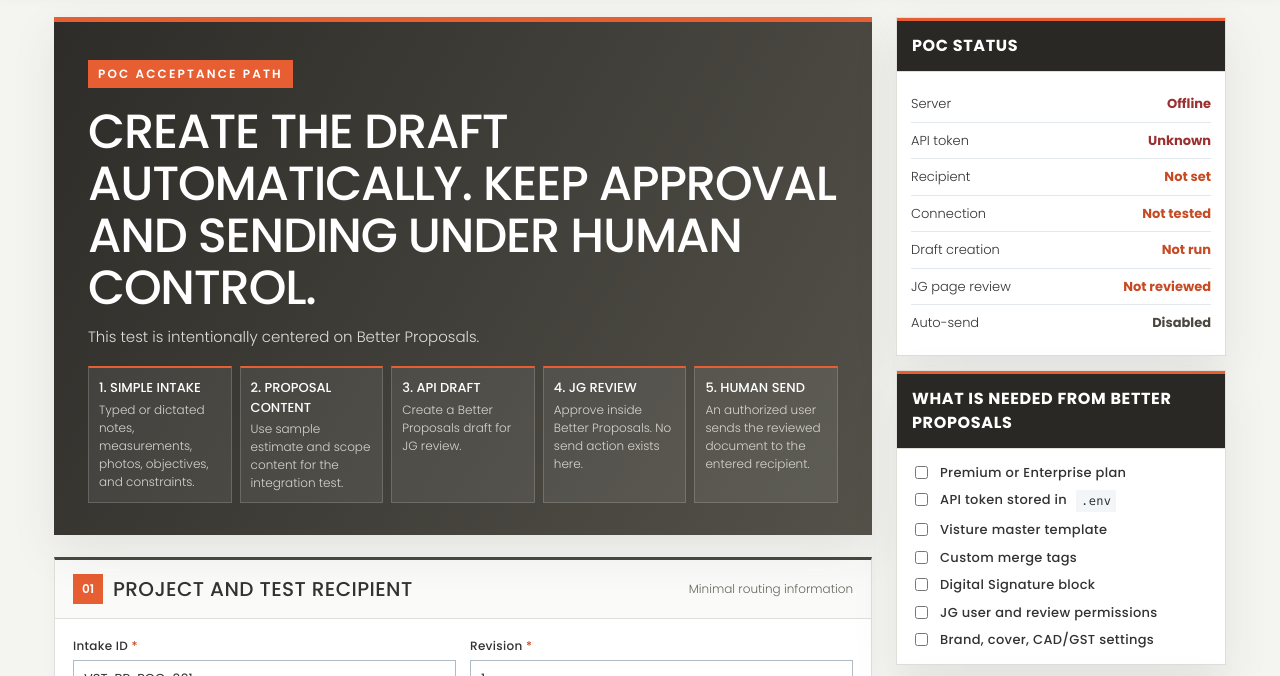
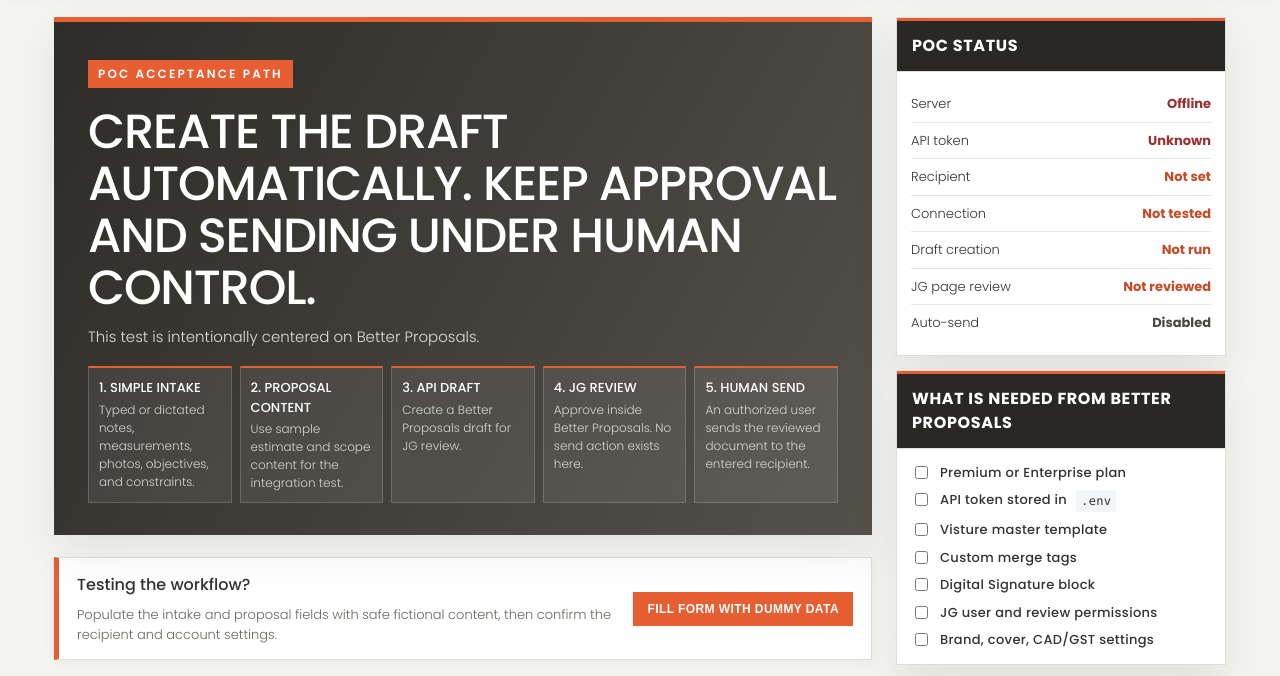
Before and after one commit to jem-visture/intake-form, a website: page public/index.html in a window 1280 px wide. Shown: the part 108-784 px from the top of the page. Drawn offline with Linux system fonts and the light colour scheme; no server answers.

Commit message:
Move dummy data action to form start

```diff
--- a/public/index.html
+++ b/public/index.html
@@ -292,6 +292,26 @@
 
     .actions { display: flex; flex-wrap: wrap; gap: 8px; margin-top: 14px; }
 
+    .form-start-actions {
+      display: flex;
+      align-items: center;
+      justify-content: space-between;
+      gap: 16px;
+      margin: 0 0 20px;
+      padding: 15px 18px;
+      background: #fff;
+      border: 1px solid var(--line);
+      border-left: 5px solid var(--blue);
+      box-shadow: 0 5px 15px rgba(50,50,50,.04);
+    }
+
+    .form-start-actions p { margin: 0; color: var(--muted); font-size: 13px; }
+    .form-start-actions button { flex: 0 0 auto; }
+
+    @media (max-width: 620px) {
+      .form-start-actions { align-items: stretch; flex-direction: column; }
+    }
+
     .checklist { display: grid; gap: 8px; }
     .checkline { display: flex; gap: 9px; align-items: flex-start; font-size: 13px; }
     .checkline input { width: auto; margin-top: 3px; }
@@ -445,6 +465,14 @@
       </div>
     </div>
 
+    <div class="form-start-actions">
+      <div>
+        <h3>Testing the workflow?</h3>
+        <p>Populate the intake and proposal fields with safe fictional content, then confirm the recipient and account settings.</p>
+      </div>
+      <button id="loadDemo" class="primary" type="button">Fill form with dummy data</button>
+    </div>
+
     <section id="projectSection">
       <div class="section-head"><span class="number">01</span><h2>Project and test recipient</h2><span class="section-note">Minimal routing information</span></div>
       <div class="section-body">
@@ -491,7 +519,7 @@
           <div class="field"><label>Client objectives <span class="required">*</span></label><textarea id="clientObjectives" class="tall" placeholder="What the client wants the project to accomplish."></textarea></div>
           <div class="field"><label>Client constraints <span class="required">*</span></label><textarea id="clientConstraints" class="tall" placeholder="Budget, timing, access, building rules, risk, selections, or other constraints."></textarea></div>
         </div>
-        <div class="actions"><button id="loadDemo" class="primary" type="button">Fill form with dummy data</button><button id="showIntake" type="button">Preview intake JSON</button></div>
+        <div class="actions"><button id="showIntake" type="button">Preview intake JSON</button></div>
       </div>
     </section>
 
```
